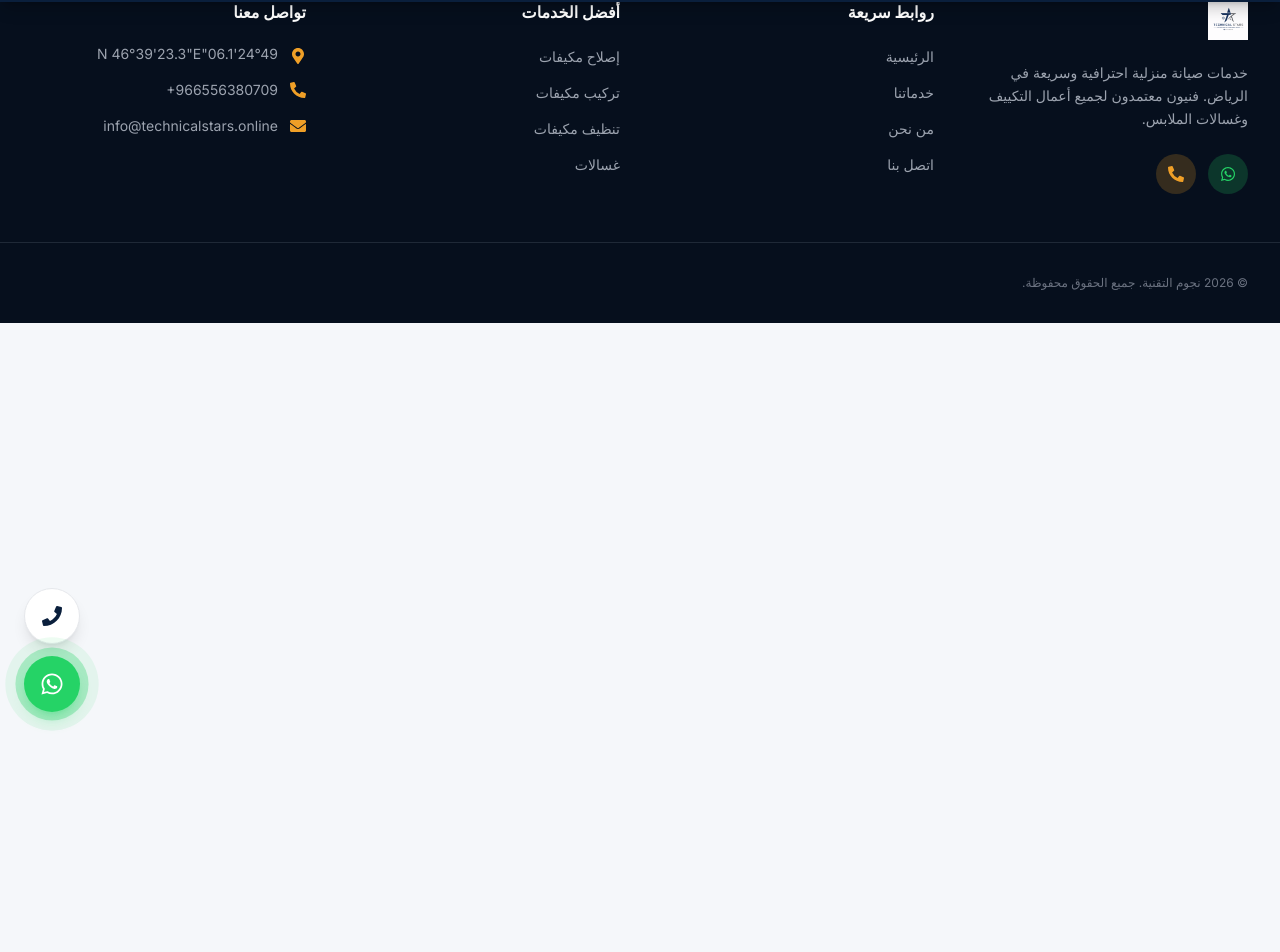
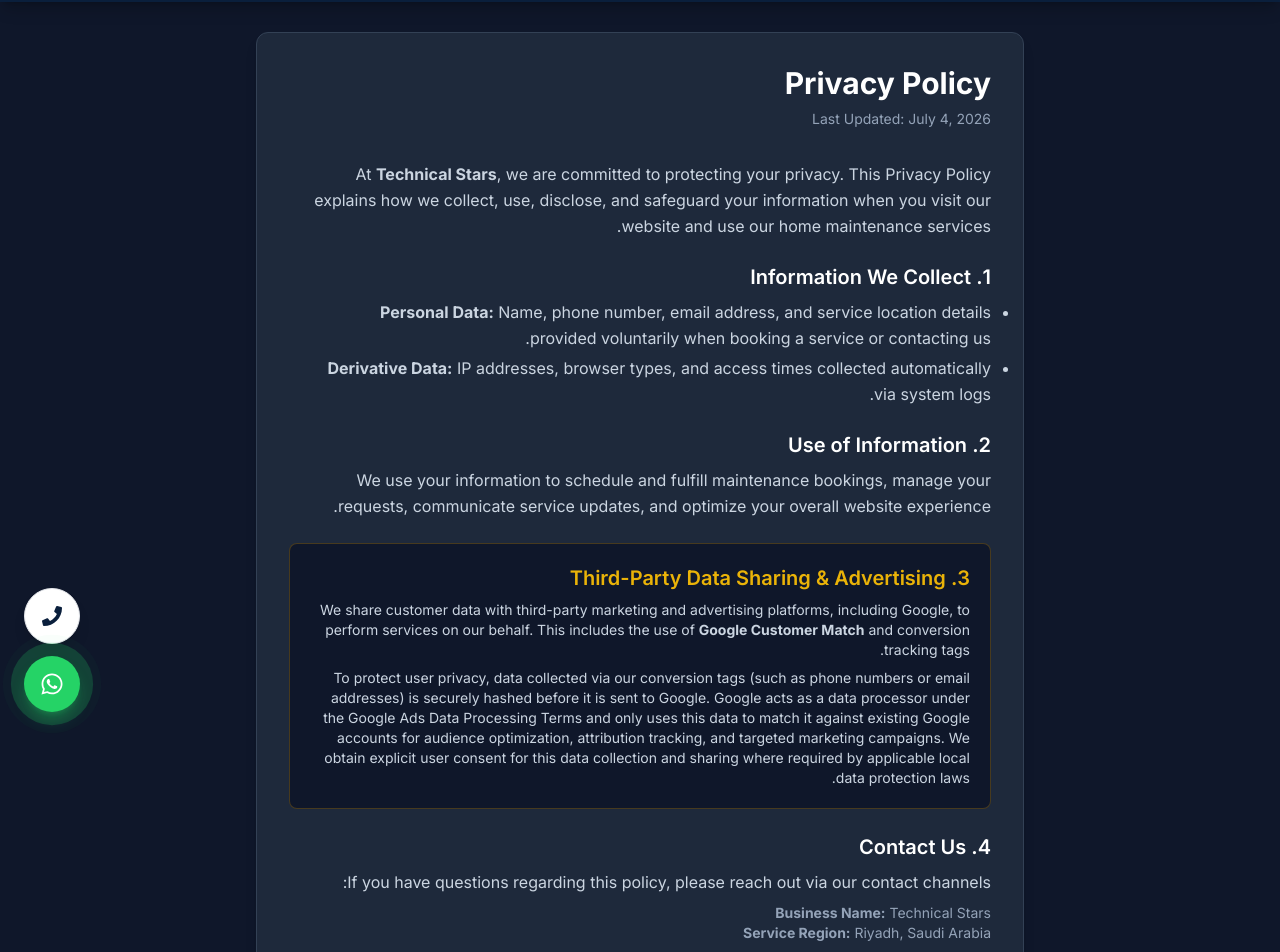
Before and after one commit to sultankhan121jm-cmyk/technical-stars, a React (Vite) app: page /privacy-policy in a window 1280 px wide. Shown: the part 64-1016 px from the top of the page. Before the commit the page ends 800 px from the top, so only its background shows below. Built offline with nearby package versions, Linux system fonts and the light colour scheme.

Commit message:
Added privacy Policy

```diff
--- a/src/App.jsx
+++ b/src/App.jsx
@@ -16,6 +16,7 @@
 import ACCleaning from "./pages/services/ACCleaning";
 import WashingMachine from "./pages/services/WashingMachine";
 import ACGasFilling from "./pages/services/ACGasFilling";
+import PrivacyPolicy from './pages/PrivacyPolicy';
 
 function App() {
   return (
@@ -33,6 +34,7 @@
           <Route path="/services/washing-machine" element={<WashingMachine />} />
           <Route path="/services/ac-gas-filling" element={<ACGasFilling />} />
           <Route path="/contact" element={<Contact />} />
+          <Route path="/privacy-policy" element={<PrivacyPolicy />} />
         </Routes>
         <Footer />
         <FloatingButtons />
--- a/src/components/Footer.jsx
+++ b/src/components/Footer.jsx
@@ -29,6 +29,7 @@
     email: "info@technicalstars.online",
     rights: isAr ? "جميع الحقوق محفوظة" : "All Rights Reserved",
     company: isAr ? "نجوم التقنية" : "Technical Stars",
+    privacyPolicy: isAr ? "سياسة الخصوصية" : "Privacy Policy",
   };
 
   return (
@@ -38,7 +39,6 @@
         {/* Column 1: Logo & About */}
         <div>
           <Link to="/" className="inline-block">
-            {/* Removed brightness-0 invert so it doesn't break your specific logo file */}
             <img
               src={logo}
               alt="Technical Stars Logo"
@@ -97,7 +97,6 @@
           <ul className="space-y-4">
             <li className="flex items-start gap-3">
               <FaMapMarkerAlt className="text-[#EF9F27] mt-1 flex-shrink-0" />
-              {/* Clickable Google Maps Link for exact coordinates */}
               <a
                 href="https://maps.google.com/?q=24.818361,46.656472"
                 target="_blank"
@@ -120,8 +119,16 @@
       </div>
 
       {/* Bottom Bar */}
-      <div className="mt-12 pt-8 border-t border-gray-800 max-w-7xl mx-auto px-4 md:px-8 flex flex-col sm:flex-row items-center justify-between gap-4 text-xs text-gray-500">
+      <div className="mt-12 pt-8 border-t border-gray-800 max-w-7xl mx-auto px-4 md:px-8 flex flex-col sm:flex-row items-center justify-between gap-4 text-xs text-gray-500 pb-4">
         <p>© {new Date().getFullYear()} {text.company}. {text.rights}.</p>
+        <div className="flex items-center gap-4">
+          <Link
+            to="/privacy-policy"
+            className="text-gray-500 hover:text-[#EF9F27] transition-colors duration-200 block sm:inline whitespace-nowrap"
+          >
+            {text.privacyPolicy}
+          </Link>
+        </div>
       </div>
     </footer>
   );
--- /dev/null
+++ b/src/pages/PrivacyPolicy.jsx
@@ -0,0 +1,53 @@
+// src/pages/PrivacyPolicy.jsx
+import React from 'react';
+
+const PrivacyPolicy = () => {
+    return (
+        <div className="bg-slate-900 text-slate-100 min-height-screen py-24 px-4 sm:px-6 lg:px-8">
+            <div className="max-w-3xl mx-auto bg-slate-800 p-8 rounded-xl shadow-lg border border-slate-700">
+                <h1 className="text-3xl font-bold mb-2 text-white">Privacy Policy</h1>
+                <p className="text-sm text-slate-400 mb-8">Last Updated: July 4, 2026</p>
+
+                <section className="space-y-6 text-slate-300 leading-relaxed">
+                    <p>
+                        At <strong>Technical Stars</strong>, we are committed to protecting your privacy. This Privacy Policy explains how we collect, use, disclose, and safeguard your information when you visit our website and use our home maintenance services.
+                    </p>
+
+                    <div>
+                        <h2 className="text-xl font-semibold text-white mb-2">1. Information We Collect</h2>
+                        <ul className="list-disc pl-5 space-y-1">
+                            <li><strong>Personal Data:</strong> Name, phone number, email address, and service location details provided voluntarily when booking a service or contacting us.</li>
+                            <li><strong>Derivative Data:</strong> IP addresses, browser types, and access times collected automatically via system logs.</li>
+                        </ul>
+                    </div>
+
+                    <div>
+                        <h2 className="text-xl font-semibold text-white mb-2">2. Use of Information</h2>
+                        <p>We use your information to schedule and fulfill maintenance bookings, manage your requests, communicate service updates, and optimize your overall website experience.</p>
+                    </div>
+
+                    <div className="bg-slate-900 p-5 rounded-lg border border-yellow-600/30">
+                        <h2 className="text-xl font-semibold text-yellow-500 mb-2">3. Third-Party Data Sharing & Advertising</h2>
+                        <p className="text-sm">
+                            We share customer data with third-party marketing and advertising platforms, including Google, to perform services on our behalf. This includes the use of <strong>Google Customer Match</strong> and conversion tracking tags.
+                        </p>
+                        <p className="text-sm mt-2">
+                            To protect user privacy, data collected via our conversion tags (such as phone numbers or email addresses) is securely hashed before it is sent to Google. Google acts as a data processor under the Google Ads Data Processing Terms and only uses this data to match it against existing Google accounts for audience optimization, attribution tracking, and targeted marketing campaigns. We obtain explicit user consent for this data collection and sharing where required by applicable local data protection laws.
+                        </p>
+                    </div>
+
+                    <div>
+                        <h2 className="text-xl font-semibold text-white mb-2">4. Contact Us</h2>
+                        <p>If you have questions regarding this policy, please reach out via our contact channels:</p>
+                        <ul className="mt-2 text-sm text-slate-400">
+                            <li><strong>Business Name:</strong> Technical Stars</li>
+                            <li><strong>Service Region:</strong> Riyadh, Saudi Arabia</li>
+                        </ul>
+                    </div>
+                </section>
+            </div>
+        </div>
+    );
+};
+
+export default PrivacyPolicy;
```
